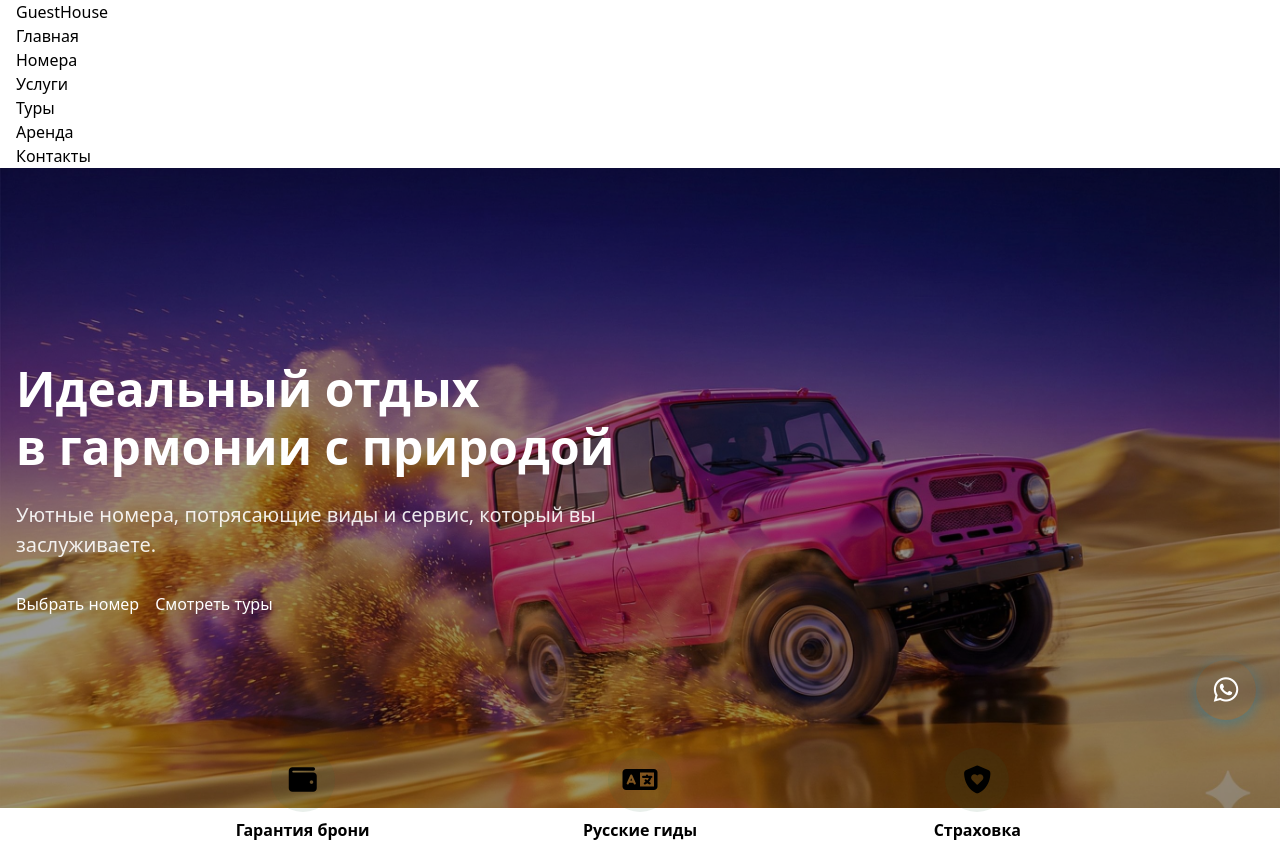
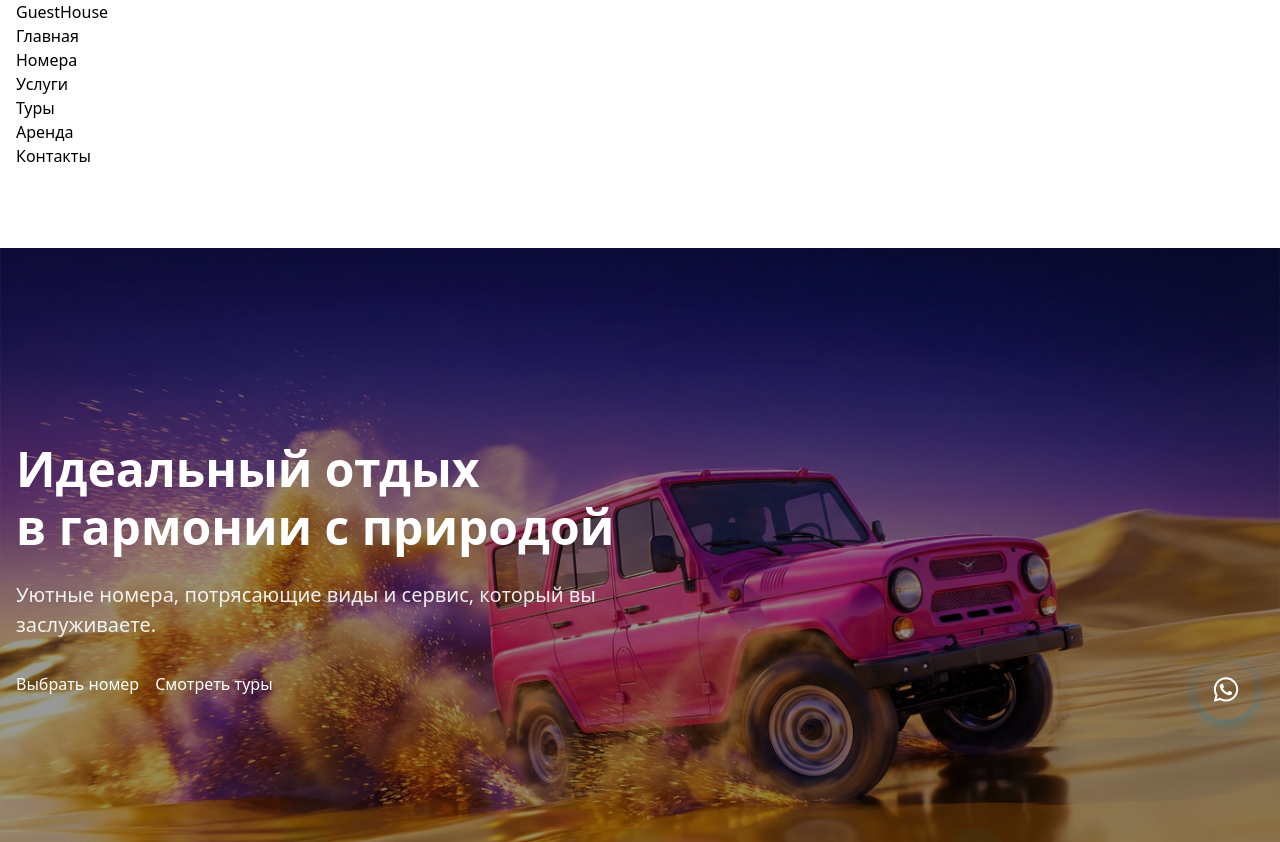
Before and after one commit to aipunkfacility/gh_site, a Vue app: page / in a window 1280 px wide. Shown: the top 842 px of the page. Built offline with nearby package versions, Linux system fonts and the light colour scheme.

Commit message:
Update App.vue

```diff
--- a/src/App.vue
+++ b/src/App.vue
@@ -1,35 +1,46 @@
 <script setup>
-import { RouterView } from 'vue-router'
-// ИСПРАВЛЕНО: добавил слэш после @ (@/components...)
 import Header from '@/components/layout/Header.vue'
 import Footer from '@/components/layout/Footer.vue'
 import FloatingButton from '@/components/common/FloatingButton.vue'
 </script>
 
 <template>
-  <div class="app-layout">
+  <div class="app-container">
     <Header />
 
-    <main>
-      <RouterView />
+    <main class="main-content">
+      <!-- Самое важное: здесь отображаются страницы -->
+      <router-view v-slot="{ Component }">
+        <transition name="fade" mode="out-in">
+          <component :is="Component" />
+        </transition>
+      </router-view>
     </main>
 
+    <FloatingButton />
     <Footer />
-
-    <!-- Кнопка бронирования или скролла -->
-    <FloatingButton />
   </div>
 </template>
 
 <style>
-/* Глобальные стили для app-layout, если нужны */
-.app-layout {
+.fade-enter-active,
+.fade-leave-active {
+  transition: opacity 0.3s ease;
+}
+
+.fade-enter-from,
+.fade-leave-to {
+  opacity: 0;
+}
+
+.app-container {
   display: flex;
   flex-direction: column;
   min-height: 100vh;
 }
 
-main {
+.main-content {
   flex: 1;
+  padding-top: 80px; /* Отступ под фиксированный хедер */
 }
 </style>
```
